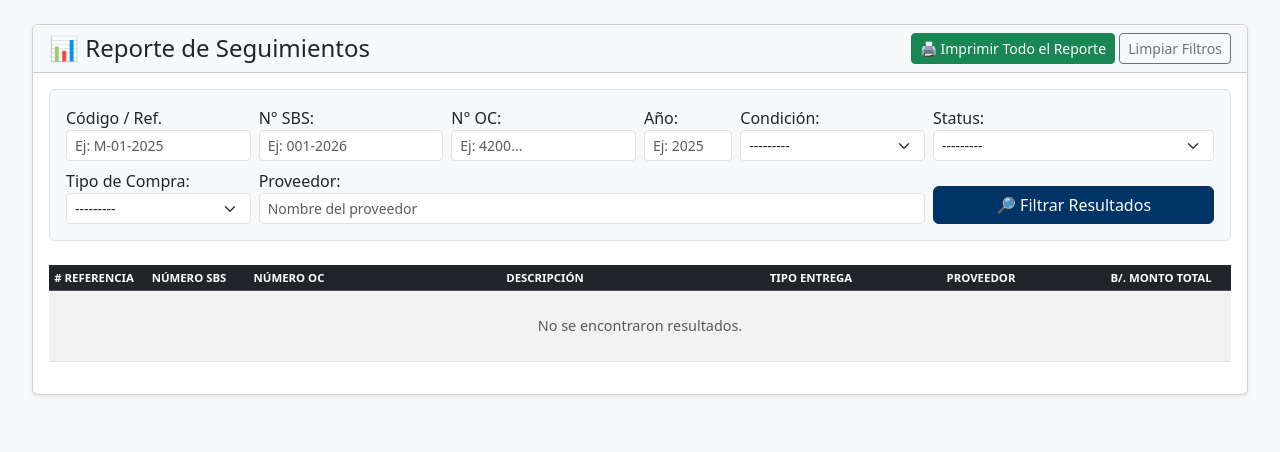
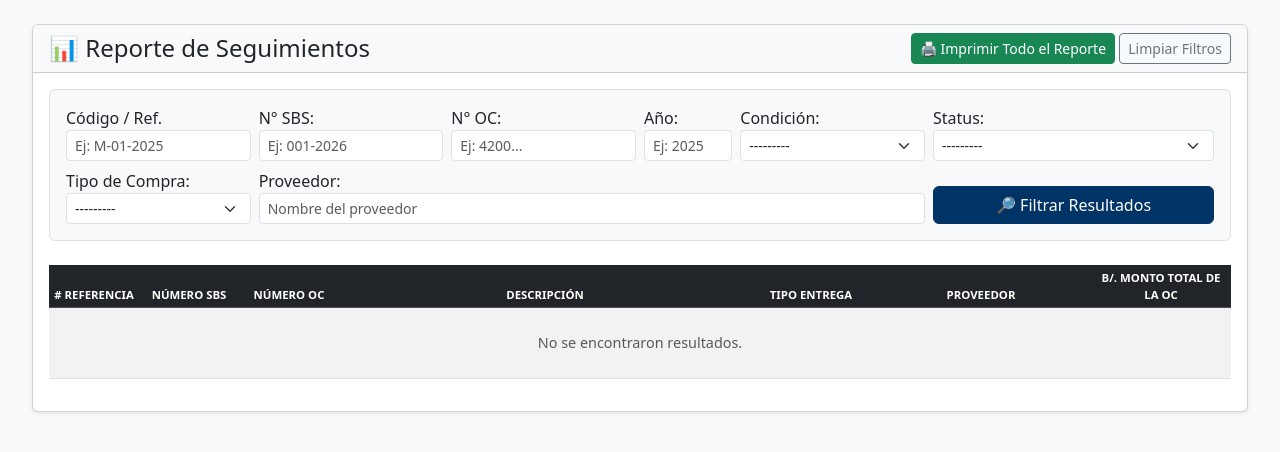
Before and after one commit to dmitre-cloud/LRAA_SEGUIMIENTO_SBS, a Django app: page /reportes/ in a window 1280 px wide. Shown: the part 56-508 px from the top of the page. Run offline with Django 5.2, Linux system fonts and the light colour scheme; the visitor is signed in with stand-in values (Sample User, id 1); data that the repository does not hold is empty; some libraries are stand-ins or nearby versions.

Commit message:
cambio en el nombre de la columna monto total de la oc y monto total de seguimiento_report

```diff
--- a/solicitudes/templates/solicitudes/seguimiento_report.html
+++ b/solicitudes/templates/solicitudes/seguimiento_report.html
@@ -81,7 +81,7 @@
                             <th class="col-desc">DESCRIPCIÓN</th>
                             <th class="col-entrega">TIPO ENTREGA</th>
                             <th class="col-prov">PROVEEDOR</th>
-                            <th class="col-monto">B/. MONTO TOTAL</th>
+                            <th class="col-monto">B/. MONTO TOTAL DE LA OC</th>
                         </tr>
                     </thead>
                     <tbody>
@@ -106,7 +106,7 @@
                     {% if seguimientos %}
                     <tfoot class="table-dark">
                         <tr>
-                            <td colspan="6" class="text-end px-3"><strong>MONTO TOTAL ACUMULADO:</strong></td>
+                            <td colspan="6" class="text-end px-3"><strong>MONTO TOTAL:</strong></td>
                             <td class="text-end"><strong>B/. {{ total_monto_oc|floatformat:2|intcomma }}</strong></td>
                         </tr>
                     </tfoot>
```
